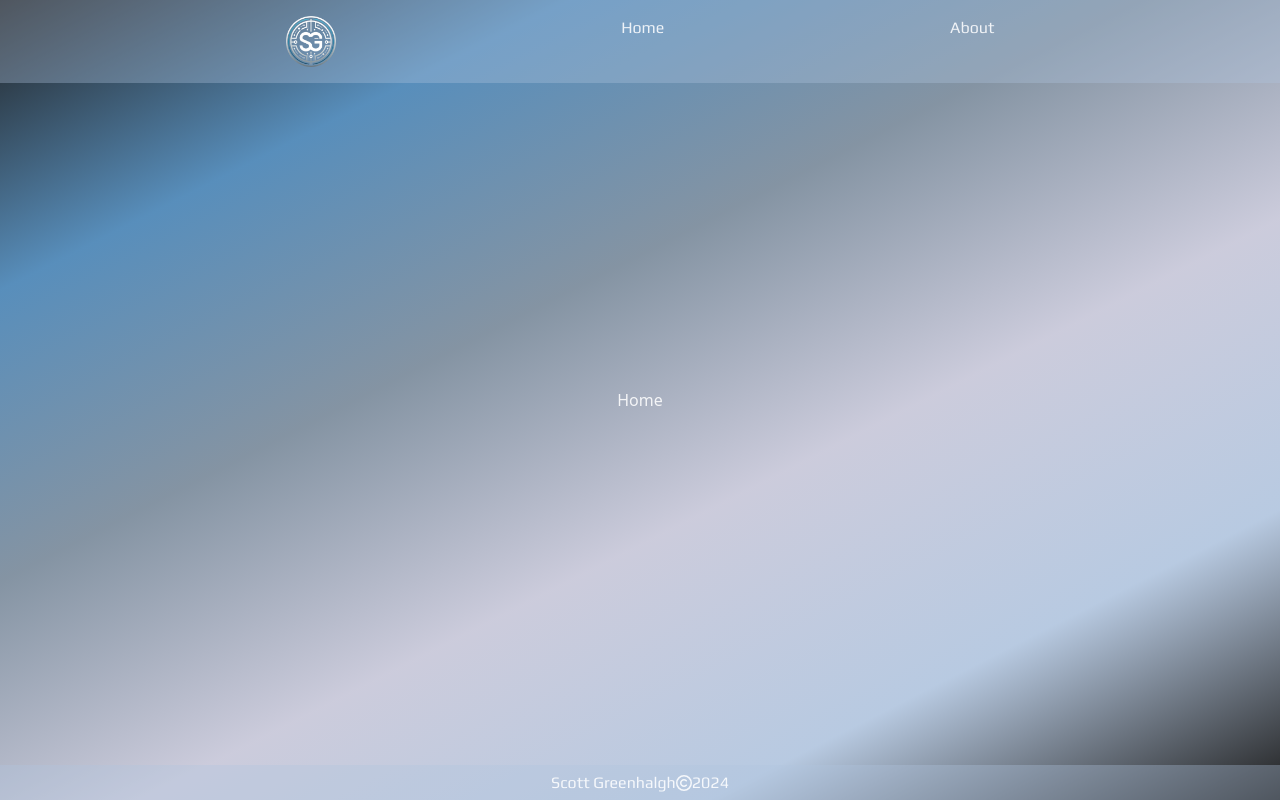
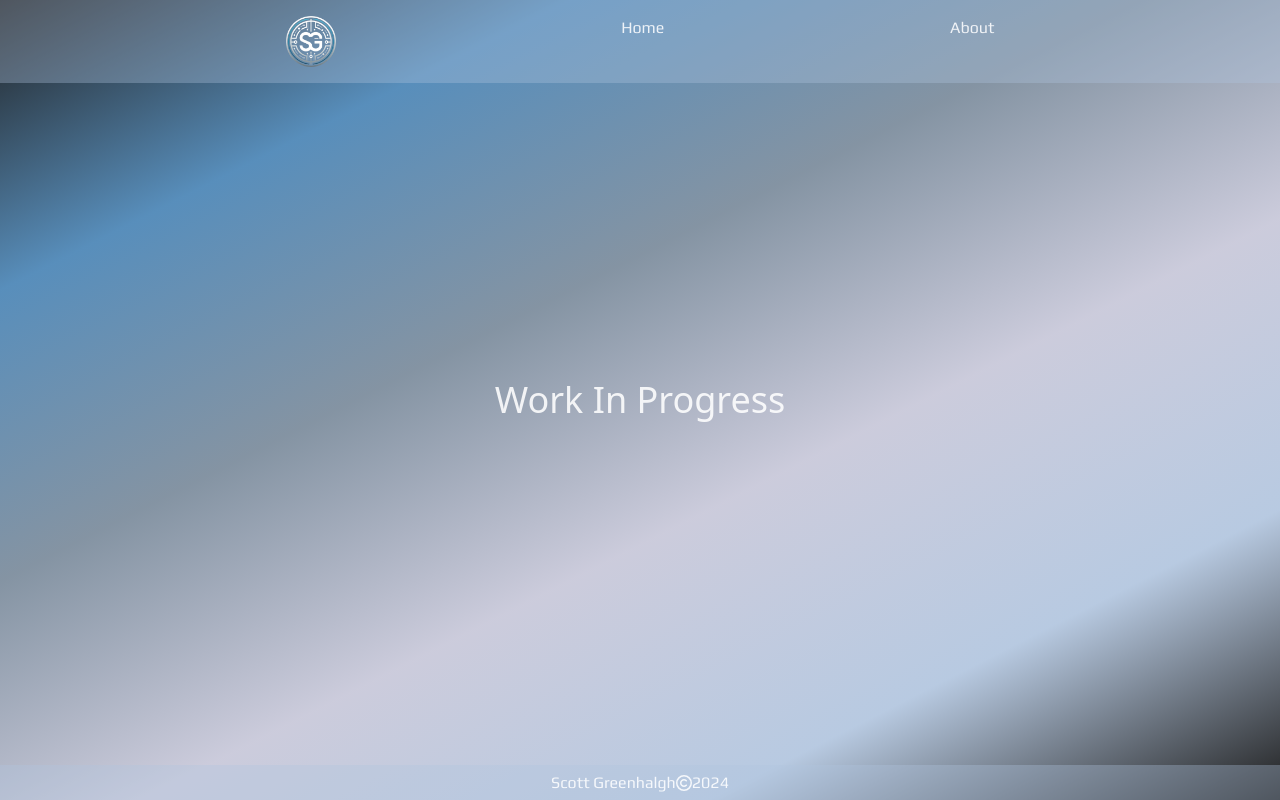
Before and after one commit to ScottGreenhalgh/portfolio, a Next.js app: page / in a window 1280 px wide. Built offline with nearby package versions, Linux system fonts and the light colour scheme.

Commit message:
added work in progress notice

```diff
--- a/src/app/page.tsx
+++ b/src/app/page.tsx
@@ -3,7 +3,7 @@ import style from "@/styles/home.module.css";
 export default function Home() {
   return (
     <div className={style["home-container"]}>
-      <p> Home </p>
+      <p className="text-4xl"> Work In Progress </p>
     </div>
   );
 }
```
Also changed, not shown: 1 other file (tests, documents, lock files or other folders).
